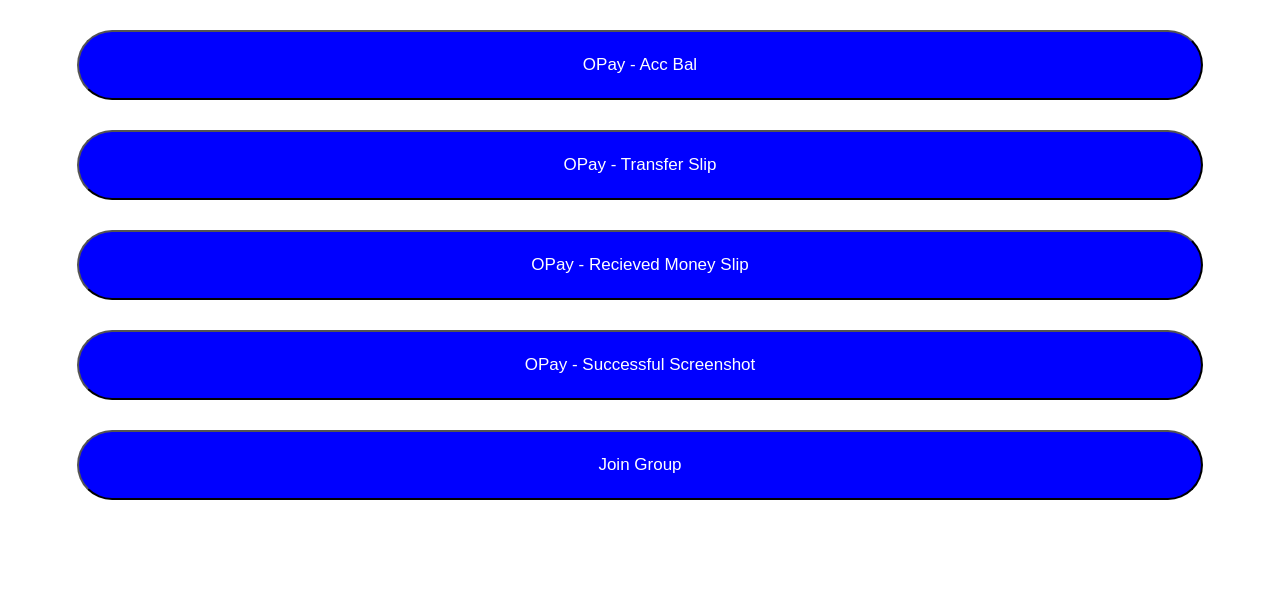
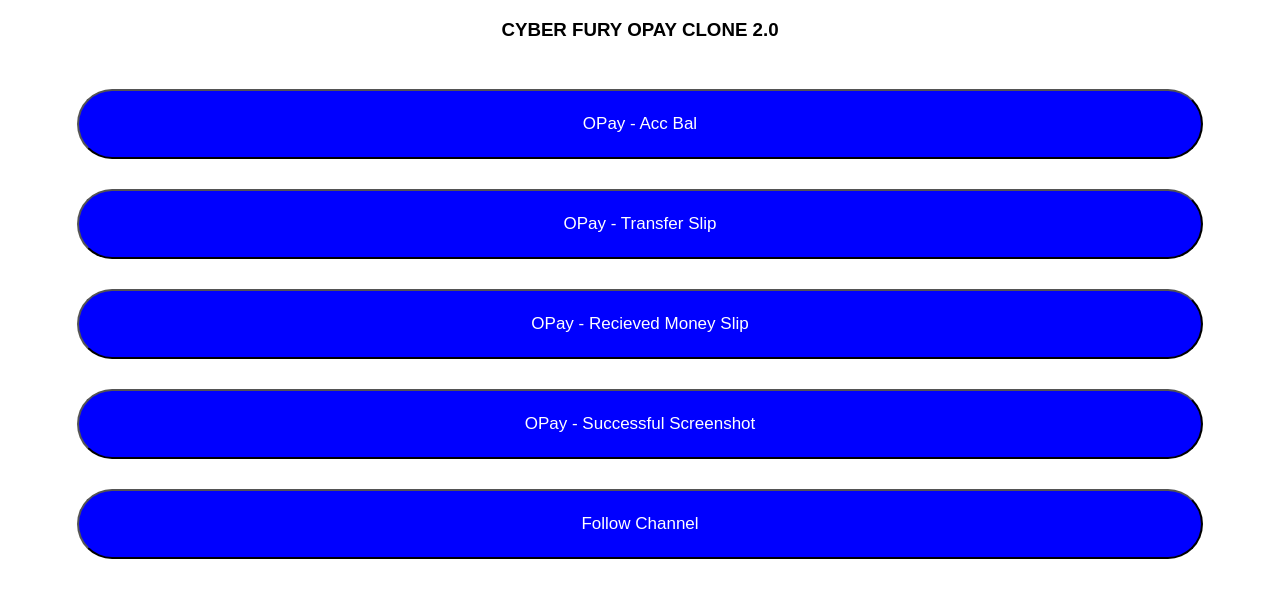
Before and after one commit to Larrykay24/opay-clone, a plain HTML site: page index.html in a window 1280 px wide. Drawn offline with Linux system fonts and the light colour scheme.

Commit message:
Update index.html

```diff
--- a/index.html
+++ b/index.html
@@ -24,11 +24,12 @@ color: #fff;
 </head>
 <body>
 <center>
+  <h3>CYBER FURY OPAY CLONE 2.0</h3>
 <button onclick="oopp()">OPay - Acc Bal</button>
 <button onclick="opp()">OPay - Transfer Slip</button>
 <button onclick="oppp()">OPay - Recieved Money Slip</button>
 <button>OPay - Successful Screenshot</button>
-<button onclick="window.location.href='https://chat.whatsapp.com/C2ZbiINsUEv7SDElnXuIaw'">Join Group</button>
+<button onclick="window.location.href='https://t.me/+3RrLFrbJdTNjM2Rk'">Follow Channel</button>
 <script>
 function opp() {
 location.href = 'trf.html'
```
